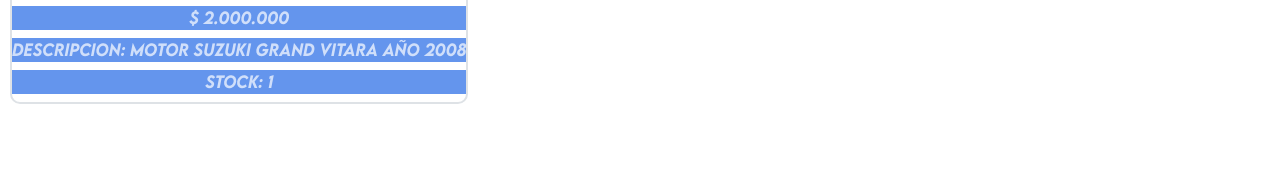
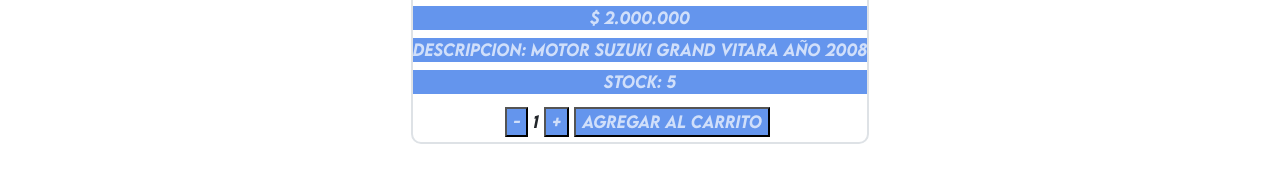
Before and after one commit to Joeshi02/proyecto-reactjs, a React (Vite) app: page /item/1 in a window 1280 px wide. Shown: the part 528-710 px from the top of the page. Built offline with nearby package versions, Linux system fonts and the light colour scheme.

Commit message:
avanzando pf

```diff
--- a/scss/cardProductos.scss
+++ b/scss/cardProductos.scss
@@ -17,3 +17,6 @@
 .margen{
     margin-top: 8px;
 }
+.contador{
+    margin: 5px;
+}
--- a/src/App.jsx
+++ b/src/App.jsx
@@ -3,11 +3,13 @@ import CartWidget from "./components/CartWidget/CartWidget"
 import ItemListContainer from "./components/ItemListContainer/ItemListContainer"
 import { BrowserRouter, Routes, Route } from "react-router-dom"
 import ItemDetailContainer from "./components/ItemDetailContainer/ItemDetailContainer"
+import { ThemeProvider } from "./context/cartContex"
 function App() {
 
   return (
     <>
-    <BrowserRouter>
+    <ThemeProvider>
+      <BrowserRouter>
       <header>
         <NavBar />
       </header>
@@ -17,6 +19,8 @@ function App() {
         <Route exact path="/item/:itemId" element = {<ItemDetailContainer/>}/>
       </Routes>
     </BrowserRouter>
+    </ThemeProvider>
+
     </>
   )
 }
--- /dev/null
+++ b/src/components/ItemCount/itemCount.jsx
@@ -0,0 +1,26 @@
+import { useState } from "react"
+
+export default function ItemCount ({stock, initial, onAdd}) {
+    const[count, setCount]= useState(initial)
+
+    function subtrac () {
+        if (count > initial){
+        setCount(count - 1)
+    }
+    }
+    function add (){
+        if(count < stock){
+        setCount(count + 1)
+        }
+    }
+
+    return (
+        <div>
+            <button className="categorias letras" onClick={subtrac}>-</button>
+            <span className="contador">{count}</span>
+            <button className="categorias letras" onClick={add}>+</button>
+
+            <button className="contador categorias letras" onClick={() => onAdd(count)}>Agregar al carrito</button>
+        </div>
+    )
+}
--- a/src/components/ItemDetail/ItemDetail.jsx
+++ b/src/components/ItemDetail/ItemDetail.jsx
@@ -1,6 +1,9 @@
 import { Link } from "react-router-dom";
+import ItemCount from "../ItemCount/itemCount";
+export default function ItemDetail ({ product }) {
+    const handleOnAdd = (count)  =>{
 
-export default function ItemDetail ({ product }) {
+        console.log(`agregaste ${count} al carrito`)}
     return (
         <div className="productos text-center border border-2 ">
 
@@ -10,7 +13,7 @@ export default function ItemDetail ({ product }) {
             <p className="d-flex justify-content-center categorias letras">$ {product.price}</p>
             <p className="d-flex justify-content-center categorias letras">DESCRIPCION: {product.description}</p>
             <p className="d-flex justify-content-center categorias letras">STOCK: {product.stock}</p>
-
+            <ItemCount stock={product.stock} initial={1} onAdd={handleOnAdd}/>
 
         </div>
     );
--- a/src/components/ItemDetailContainer/ItemDetailContainer.jsx
+++ b/src/components/ItemDetailContainer/ItemDetailContainer.jsx
@@ -14,7 +14,7 @@ const detailAPI = (itemId) => {
             }else{
                 resolve(productsJSON)
             }
-        },1000);
+        },100);
     });
 };
 
@@ -28,7 +28,7 @@ export default function ItemDetailContainer ({}) {
     },[itemId]);
 
     return (
-        <div>
+        <div className="d-flex justify-content-center">
             <ItemDetail product={products}/>
         </div>
     )
--- a/src/components/ItemListContainer/ItemListContainer.jsx
+++ b/src/components/ItemListContainer/ItemListContainer.jsx
@@ -16,7 +16,7 @@ const mockAPI = (categoryName) => {
                 resolve(productsJSON);
             }
 
-        },1000);
+        },100);
     });
 };
 
--- a/src/components/JSON/products.json
+++ b/src/components/JSON/products.json
@@ -5,7 +5,7 @@
         "category": "motores",
         "price": "2.000.000",
         "description": "Motor Suzuki Grand Vitara año 2008 ",
-        "stock": "1",
+        "stock": 5,
         "imgUrl": "https://gr8autophoto.com/images/suzuki-grand-vitara-1.9-ddis-05.jpg"
     },
     {
@@ -14,7 +14,7 @@
         "category": "motores",
         "price": "1.500.000",
         "description": "Motor Nissan Navara año 2010",
-        "stock": "1",
+        "stock": 5,
         "imgUrl": "https://image.made-in-china.com/2f0j00nIabfcURVqkE/Secondhand-Complete-Diesel-Engine-Yd25-Engine-Assembly-Used-for-Nissan-Navara.jpg"
     },
     {
@@ -23,7 +23,7 @@
         "category": "motores",
         "price": "1.800.000",
         "description": "Motor Mtisubishi Pajero año 2005",
-        "stock": "1",
+        "stock": 5,
         "imgUrl": "https://image.made-in-china.com/2f0j00BwpWMYjmwRbd/2-4L-Del-Motor-4G64-Engine-for-Mitsubishi-Pajero-V31-Space-Wagon-Delica-Hyundai-Terracan.jpg"
     },
     {
@@ -32,7 +32,7 @@
         "category": "motores",
         "price": "2.200.0000",
         "description": "Motor Kia Sorento año 2010",
-        "stock": "1",
+        "stock": 5,
         "imgUrl": "https://eet-engines.com/wp-content/uploads/2020/09/2914_1.JPG"
     },
     {
@@ -41,7 +41,7 @@
         "category": "suspencion",
         "price": "1.500.000",
         "description": "PACK PERFORMANCE PARA FORD RAPTOR 2019-2020",
-        "stock": "3",
+        "stock": 5,
         "imgUrl": "https://svcoffroad.com/cdn/shop/products/Ford_Raptor_gen_2_suspension_package_deal_svcoffraod_fox_live_valve_620x.png?v=1600320699"
     },
     {
@@ -50,7 +50,7 @@
         "category": "suspencion",
         "price": "2.500.000",
         "description": "KIT PERFORMANCE FORD RAPTOR CAMBURG",
-        "stock": "2",
+        "stock": 5,
         "imgUrl": "https://camburg.com/wp-content/uploads/2019/07/Camburg17RaptorKing3.0Kit_1.jpg"
     },
     {
@@ -59,7 +59,7 @@
         "category": "suspencion",
         "price": "2.000.000",
         "description": "KIT PERFORMANCE FORD F-150 CAMBURG",
-        "stock": "3",
+        "stock": 5,
         "imgUrl": "https://camburg.com/wp-content/uploads/2019/07/Camburg_09F150_Fox2.5Dsc_Kit_1.jpg"
     },
     {
@@ -68,7 +68,7 @@
         "category": "suspencion",
         "price": "2.200.000",
         "description": "KIT PERFORMANCE FORD F-150 CAMBURG",
-        "stock": "1",
+        "stock": 5,
         "imgUrl": "https://camburg.com/wp-content/uploads/2019/07/Camburg_14F150_King2.5_Kit_1-1.jpg"
     },
     {
@@ -77,7 +77,7 @@
         "category": "manubrios",
         "price": "200.000",
         "description": "El volante MOMO Indy tiene un bello acabado de madera de caoba acentuada por sus rayos cortados de aluminio cepillado. Su apariencia antigua evoca a los volantes clásicos de madera de años anteriores y refleja la herencia de 50 años de MOMO, la cual comenzó en 1964. El diámetro del MOMO Indy es de 350mm, con hendiduras para los dedos en la parte trasera de la rueda. El volante Indy incluye el logo Heritage Prototipo en el botón de bocina.",
-        "stock": "5",
+        "stock": 5,
         "imgUrl": "https://momo.com/es-sa/13976-large_default/momo-indy.jpg"
     },
     {
@@ -86,7 +86,7 @@
         "category": "manubrios",
         "price": "300.000",
         "description": "Gamuza negra, rayos negros. Con botones. La marca de cuero amarillo en la parte superior brinda una rápida guía de referencia.",
-        "stock": "3",
+        "stock": 5,
         "imgUrl": "https://momo.com/es-sa/21498-home_default/momo-mod-80.jpg"
     },
     {
@@ -95,7 +95,7 @@
         "category": "manubrios",
         "price": "400.000",
         "description": "El MOMO MOD. El volante de carreras 88 cuenta con un diseño de fondo plano que facilita entrar y salir de un asiento de carreras con refuerzos laterales altos para las piernas al brindar más espacio entre las piernas del conductor y el volante. Tres radios anodizados negros y un agarre grueso cubierto de gamuza premium ayudan a brindar el máximo control incluso en las condiciones de conducción más extremas. El MOD. 88 viene equipado con un botón de bocina MOMO, una característica adicional que no está disponible en todos los volantes de carreras MOMO.",
-        "stock": "4",
+        "stock": 5,
         "imgUrl": "https://momo.com/es-sa/13988-home_default/momo-mod-88.jpg"
     },
     {
@@ -104,7 +104,7 @@
         "category": "manubrios",
         "price": "500.000",
         "description": "La forma plana de la parte inferior del MOD 30 permite entrar y salir del vehículo de carrera más fácilmente. El aro cubierto de gamuza está anatómicamente moldeado para proveer un agarre óptimo. Los rayos y espacio para descansar los pulgares del volante MOMO MOD 30, brindan al piloto diferentes opciones dónde apoyar los pulgares dependiendo de la posición de manos de su preferencia. Sus rayos horizontales contienen botones interruptores rojos.",
-        "stock": "2",
+        "stock": 5,
         "imgUrl": "https://momo.com/es-sa/13985-home_default/momo-mod-30-buttons.jpg"
     }
 ]
--- /dev/null
+++ b/src/context/cartContex.jsx
@@ -0,0 +1,12 @@
+import { createContext } from "react";
+
+export const carContext = createContext([])
+
+export function ThemeProvider({children}){
+
+    return(
+        <carContext.Provider value={[]}>
+            {children}
+        </carContext.Provider>
+    )
+}
```
Also changed, not shown: css/style.css, 1 other file (tests, documents, lock files or other folders).
